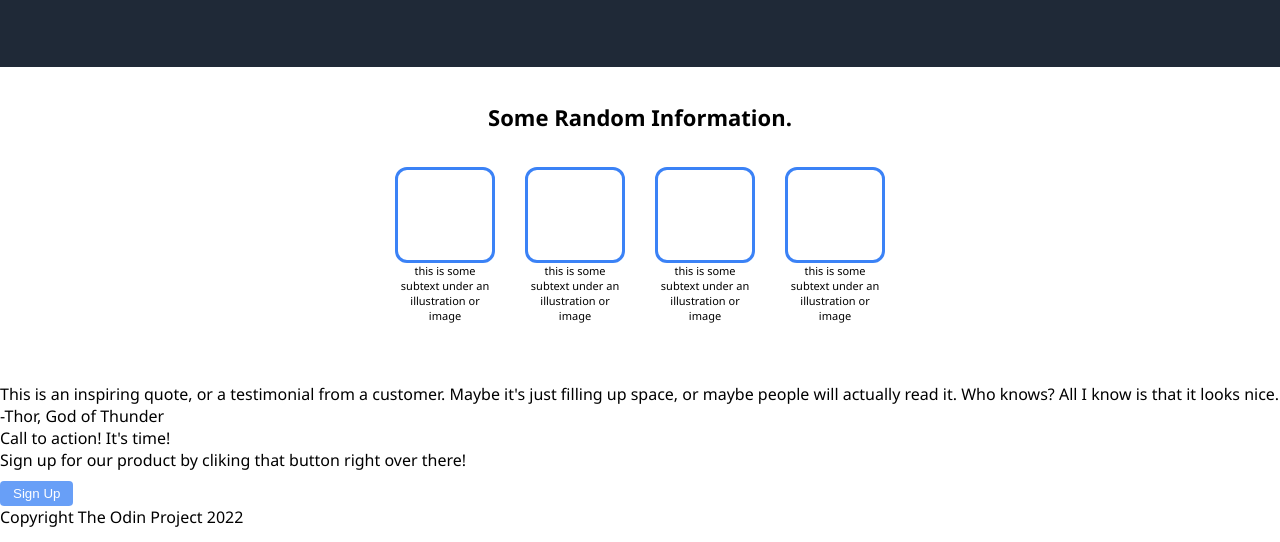
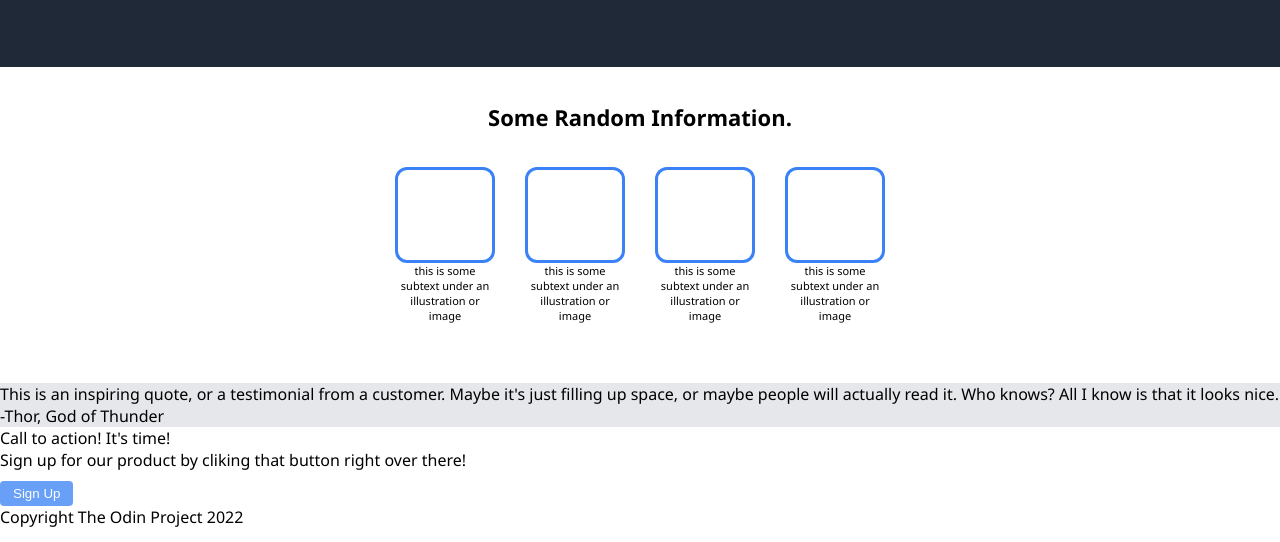
Before and after one commit to wooyongyang37/Landing-Page, a plain HTML site: page Full Design/index.html in a window 1280 px wide. Shown: the part 258-800 px from the top of the page. Drawn offline with Linux system fonts and the light colour scheme.

Commit message:
Create background color for three container

```diff
--- a/Full Design/style.css
+++ b/Full Design/style.css
@@ -121,3 +121,7 @@ button {
     text-align: center;
     font-size: 11px;
 }
+
+.three {
+    background-color: #E5E7EB;
+}
```
